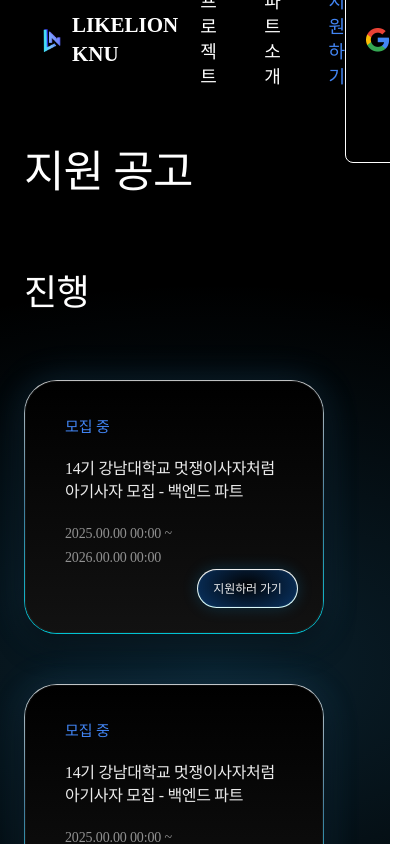
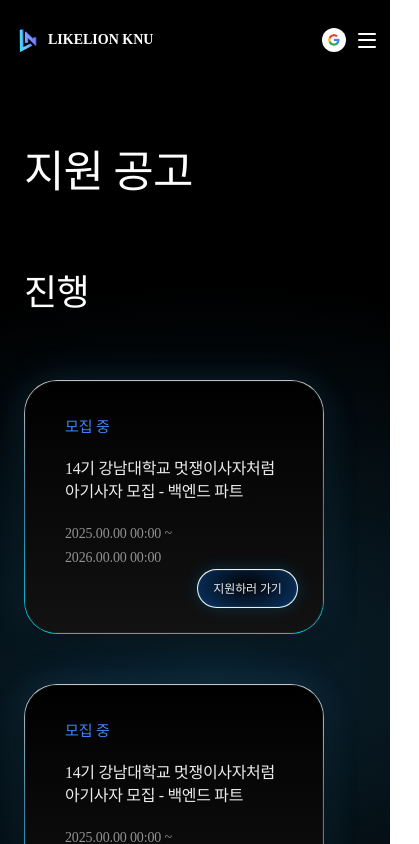
Before and after one commit to likelionknu/apply-page-client, a React (Vite) app: page /apply in a window 390 px wide. Shown: the top 844 px of the page, 419 px wide, since content can reach past the window. Built offline with nearby package versions, Linux system fonts and the light colour scheme; no server answers; a web font is replaced by a local one.

Commit message:
#55 style: 헤더 모바일 추가 중

```diff
--- a/src/index.css
+++ b/src/index.css
@@ -45,6 +45,11 @@
     rgba(118, 203, 246, 0.2) -38.62%,
     rgba(59, 102, 123, 0.1) 87.16%
   );
+  --background-image-mobile-navigation: linear-gradient(
+    140.22deg,
+    rgba(89, 199, 254, 0.2) 15.67%,
+    rgba(53, 90, 109, 0.186) 161.58%
+  );
 }
 
 :root {
--- a/src/shared/components/Header.tsx
+++ b/src/shared/components/Header.tsx
@@ -4,6 +4,7 @@ import GoogleLogin from "@shared/apis/GoogleLogin";
 import logoImg from "../assets/logo.png";
 import googleImg from "../assets/google.png";
 import userImg from "../assets/user.png";
+import { useState } from "react";
 
 const ACTIVE_PART = ["/part/PM", "/part/DE", "/part/BE", "/part/FE"];
 
@@ -14,13 +15,14 @@ const getActiveClass = (isActive: boolean) => {
 };
 
 const ToggleBar = () => (
-  <div className="bg-gray1 h-0.5 w-4.5 rounded-[20px]"></div>
+  <div className="h-0.5 w-4.5 rounded-[20px] bg-white"></div>
 );
 
 function Header() {
   const location = useLocation();
   const navigate = useNavigate();
   const isPartPage = ACTIVE_PART.includes(location.pathname);
+  const [isShow, setIsShow] = useState<boolean>(false);
   const isLogin = sessionStorage.getItem("accessToken");
   const name = "홍길동";
 
@@ -31,16 +33,16 @@ function Header() {
   // }, [pathname]);
 
   return (
-    <header className="text-white1 bg-black1 sticky top-0 z-100 flex h-20 w-full">
-      <nav className="mx-auto flex w-full max-w-360 items-center justify-between px-8">
+    <header className="text-white1 md:bg-black1 sticky top-0 z-100 flex h-20 w-full">
+      <nav className="mx-auto flex w-full max-w-360 items-center justify-between px-2 md:px-8">
         <div className="flex gap-14.5">
           <Link to="/main" className="flex cursor-pointer items-center gap-1">
             <img src={logoImg} alt="멋쟁이사자처럼 강남대" className="w-9" />
-            <span className="text-[21px] leading-140 font-bold">
+            <span className="text-[14px] leading-140 font-bold md:text-[21px]">
               LIKELION KNU
             </span>
           </Link>
-          <div className="tracking-tight-custom flex items-center gap-12 text-[18px] leading-140 font-medium">
+          <div className="tracking-tight-custom hidden items-center gap-12 text-[18px] leading-140 font-medium md:flex">
             <NavLink
               to="/project"
               className={({ isActive }) => getActiveClass(isActive)}
@@ -58,11 +60,11 @@ function Header() {
             </NavLink>
           </div>
         </div>
-        <div className="flex items-center gap-[19.2px]">
+        <div className="items-center gap-[19.2px] md:flex">
           {isLogin ? (
             <>
               <div
-                className="flex items-center gap-2"
+                className="hidden items-center gap-2 md:flex"
                 onClick={() => navigate("/my")}
               >
                 <img
@@ -79,7 +81,7 @@ function Header() {
             <>
               <div
                 onClick={GoogleLogin}
-                className="border-white1 mr-2 flex cursor-pointer items-center rounded-lg border-[0.4px] px-5 py-2.5"
+                className="border-white1 mr-2 hidden cursor-pointer items-center rounded-lg border-[0.4px] px-5 py-2.5 md:flex"
               >
                 <img src={googleImg} alt="google" className="w-6" />
                 <span className="tracking-tight-custom ml-2.5 text-base leading-140 font-semibold">
@@ -88,13 +90,41 @@ function Header() {
               </div>
             </>
           )}
-
-          <div className="mr-1.5 hidden cursor-pointer flex-col gap-[4.5px]">
-            <ToggleBar />
-            <ToggleBar />
-            <ToggleBar />
+          <div className="flex items-center gap-3 md:hidden">
+            <img
+              src={googleImg}
+              alt="google"
+              className="w-6 rounded-[50%] bg-white p-1.5"
+            />
+            <div
+              className="mr-1.5 flex cursor-pointer flex-col gap-[4.5px]"
+              onClick={() => setIsShow((prev) => !prev)}
+            >
+              <ToggleBar />
+              <ToggleBar />
+              <ToggleBar />
+            </div>
           </div>
         </div>
+        {isShow && (
+          <div className="bg-mobile-navigation absolute top-20 left-0 flex w-full flex-col gap-4 bg-black p-5">
+            <Link to="/my" className="text-[14px] font-semibold">
+              마이페이지
+            </Link>
+            <Link to="/project" className="text-[14px] font-semibold">
+              프로젝트
+            </Link>
+            <Link to="/part/PM" className="text-[14px] font-semibold">
+              파트 소개
+            </Link>
+            <Link to="/apply" className="text-[14px] font-semibold">
+              인스타그램
+            </Link>
+            <Link to="/apply" className="text-[14px] font-semibold">
+              14기 지원하기
+            </Link>
+          </div>
+        )}
       </nav>
     </header>
   );
```
